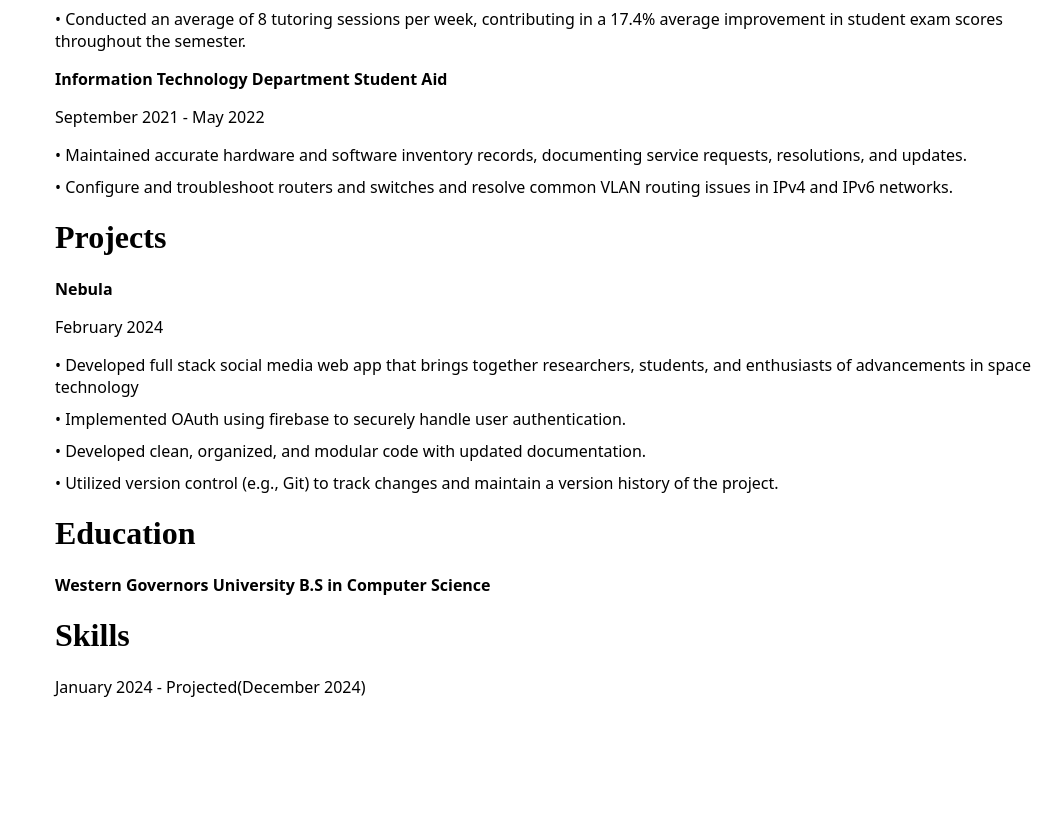
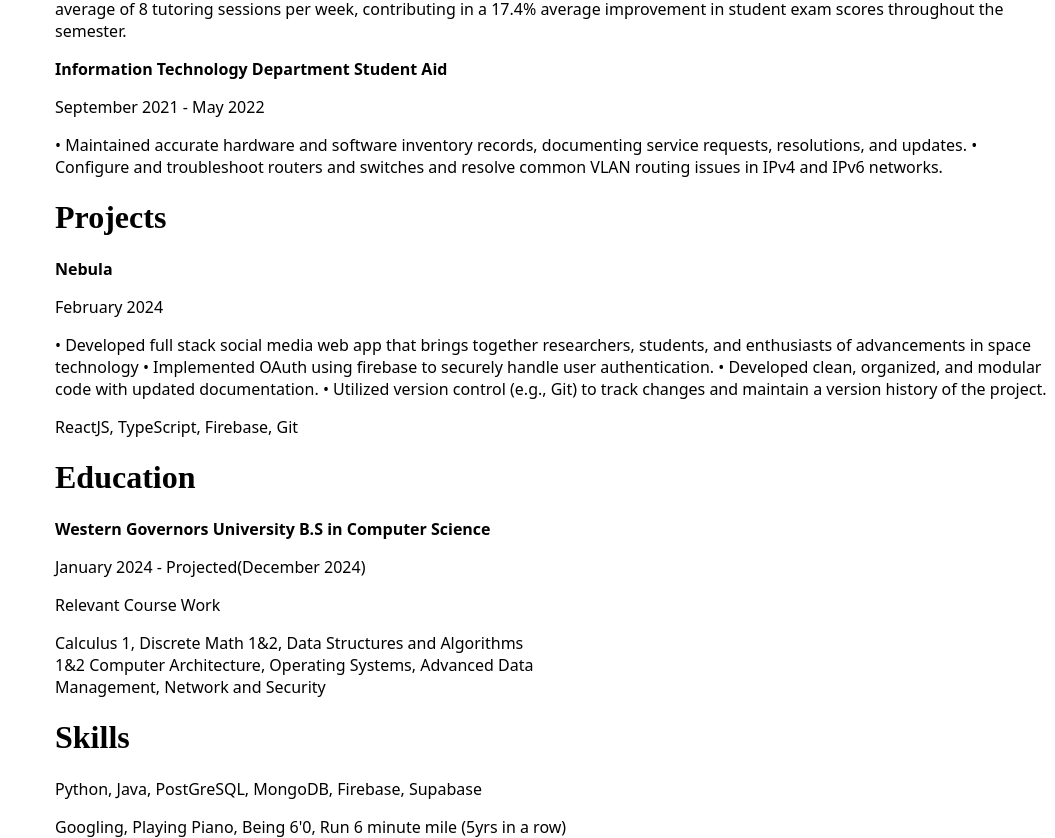
Before and after one commit to joelxgalarza/personal-website, a React (Vite) app: page / in a window 1280 px wide. Shown: the part 980-1818 px from the top of the page, without its empty margins (225-1280 px from the left). Before the commit the page ends 1678 px from the top, so only its background shows below. Built offline with nearby package versions, Linux system fonts and the light colour scheme; a web font is replaced by a local one.

Commit message:
fixed education section     removed a for loop

```diff
--- a/src/Components/Content.tsx
+++ b/src/Components/Content.tsx
@@ -54,14 +54,18 @@ function Content(){
                 <h1>Education</h1>
             <Subject
             project_name="Western Governors University B.S in Computer Science"
+            date="January 2024 - Projected(December 2024)"
+            description="Relevant Course Work"
+            technologies="Calculus 1, Discrete Math 1&2, Data Structures and Algorithms 1&2
+            Computer Architecture, Operating Systems, Advanced Data Management, Network and Security"
             />
             </div>
 
             <div id="skills">
                 <h1>Skills</h1>
                 <Subject
-                    description="January 2024 - Projected(December 2024)"
-                    project_name=""
+                    date="Python, Java, PostGreSQL, MongoDB, Firebase, Supabase"
+                    description="Googling, Playing Piano, Being 6'0, Run 6 minute mile (5yrs in a row)"
                 />
             </div>
         </FormattedContent>
--- a/src/Components/Subject.tsx
+++ b/src/Components/Subject.tsx
@@ -23,10 +23,9 @@ function Subject(props: InfoProps){
         <>
         <StyledP><strong>{props.position_name} {props.project_name}</strong></StyledP>
         <StyledP>{props.date}</StyledP>
-        {/* this lambda maps through the description lines array and renders each line as a paragraph */}
-        {descriptionLines.map((line, index) => (
-        <StyledDescription key={index}>{line}</StyledDescription>
-            ))}
+        <StyledDescription> {props.description}</StyledDescription>
+        <StyledP>{props.technologies}</StyledP>
+
         </>
     )
 }
```
